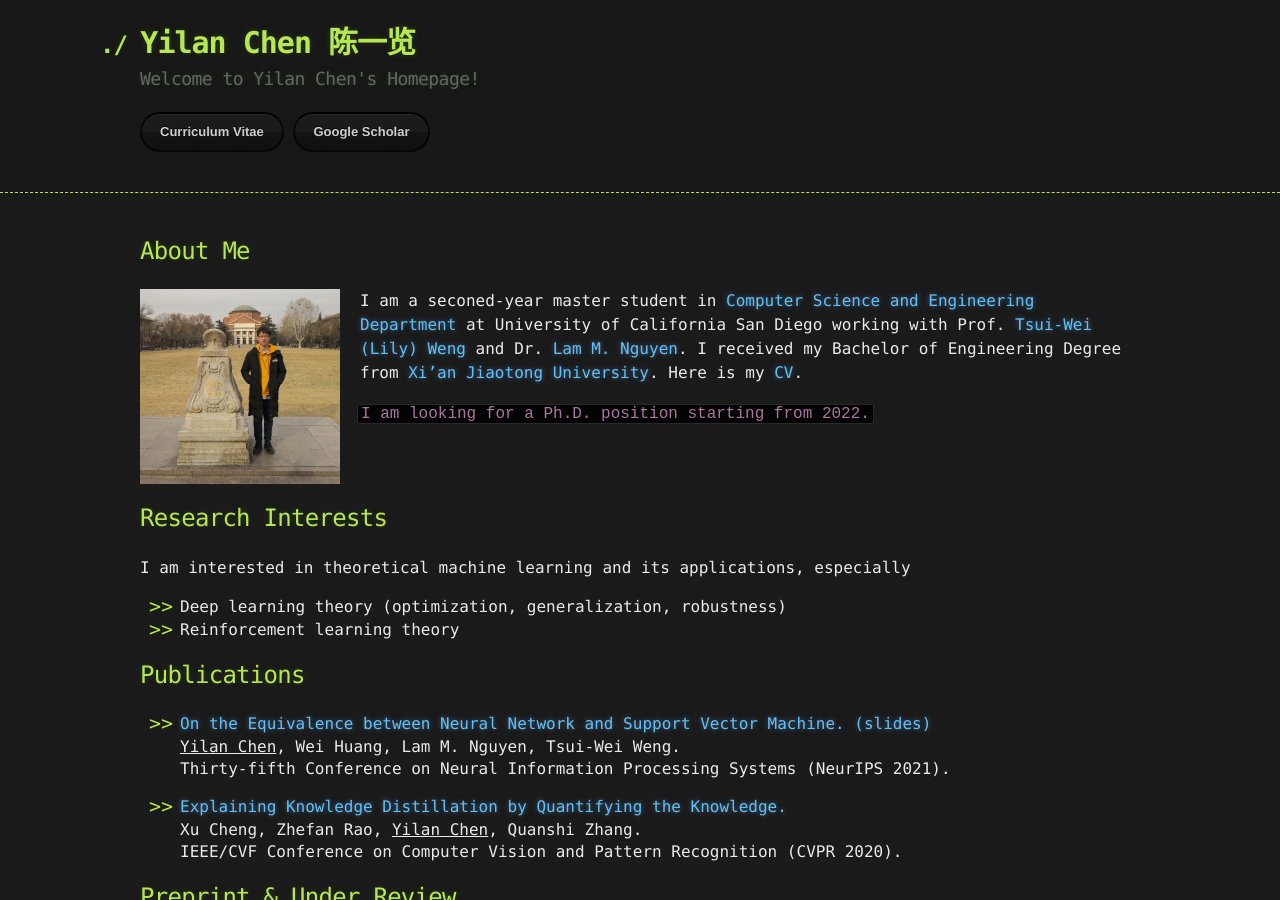
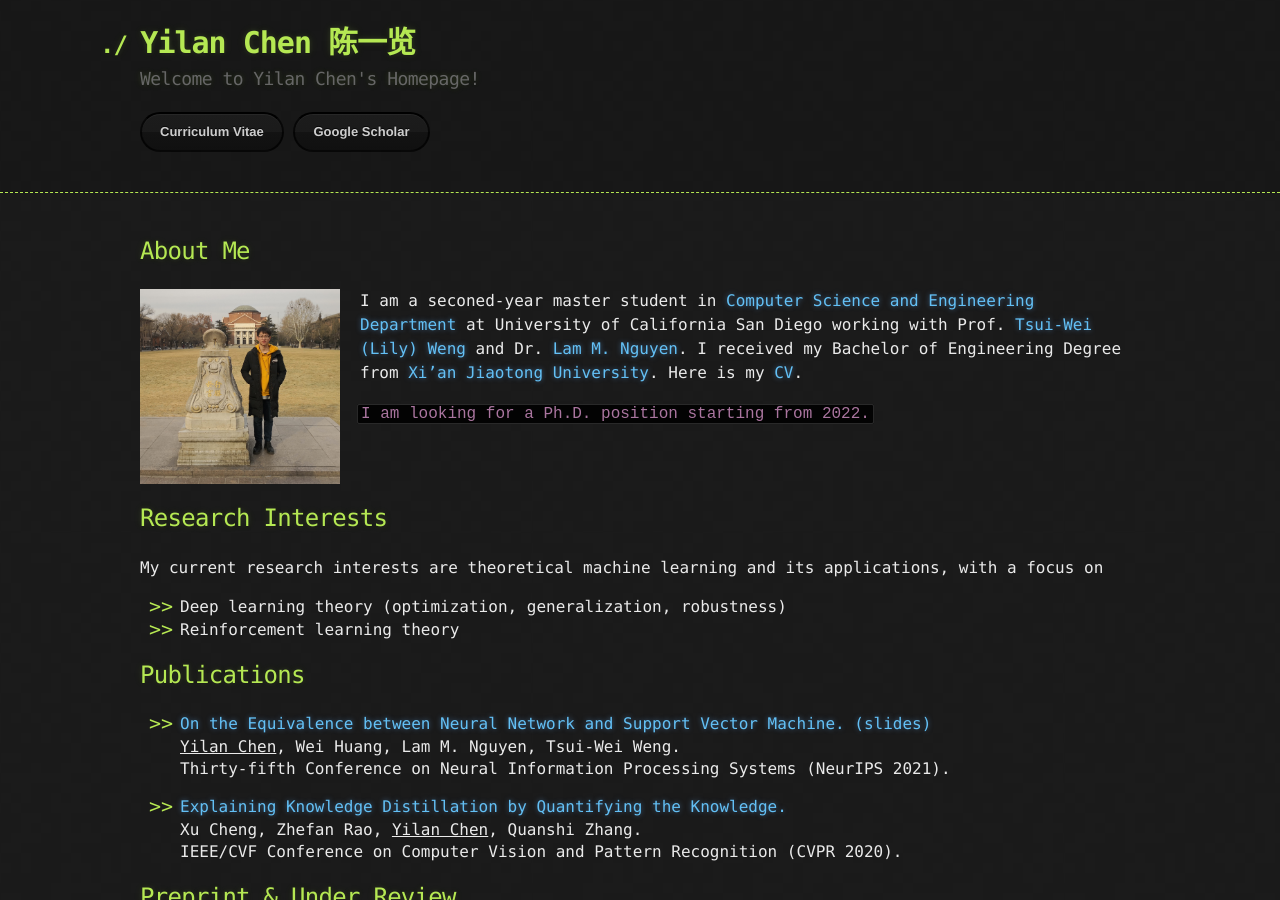
Before and after one commit to yilanchen6/yilanchen6.github.io, a Jekyll site: the page built from index.md, in a window 1280 px wide and 900 px high. Built offline with Jekyll 4.4.1, drawn with Linux system fonts in a browser that asks for light colours; our own code applies the rules of GitHub Pages for plain Markdown files.

Commit message:
Update index.md

```diff
--- a/index.md
+++ b/index.md
@@ -37,7 +37,8 @@ Here is my [CV](https://chenyilan.net/files/CV_Yilan_Chen.pdf).
 ## Research Interests
 
 
-I am interested in theoretical machine learning and its applications, especially
+<!-- I am interested in theoretical machine learning and its applications, especially  -->
+My current research interests are theoretical machine learning and its applications, with a focus on
 - Deep learning theory (optimization, generalization, robustness)
 - Reinforcement learning theory
 
```
